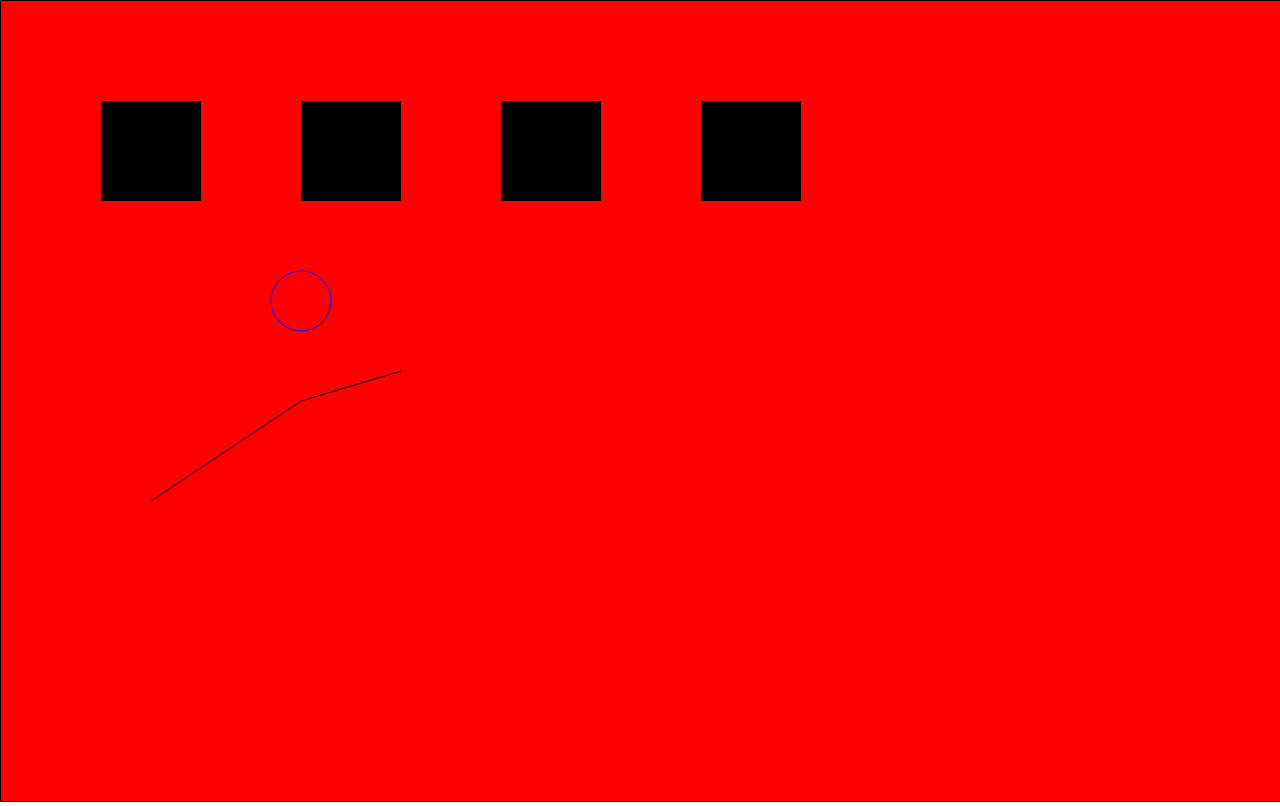
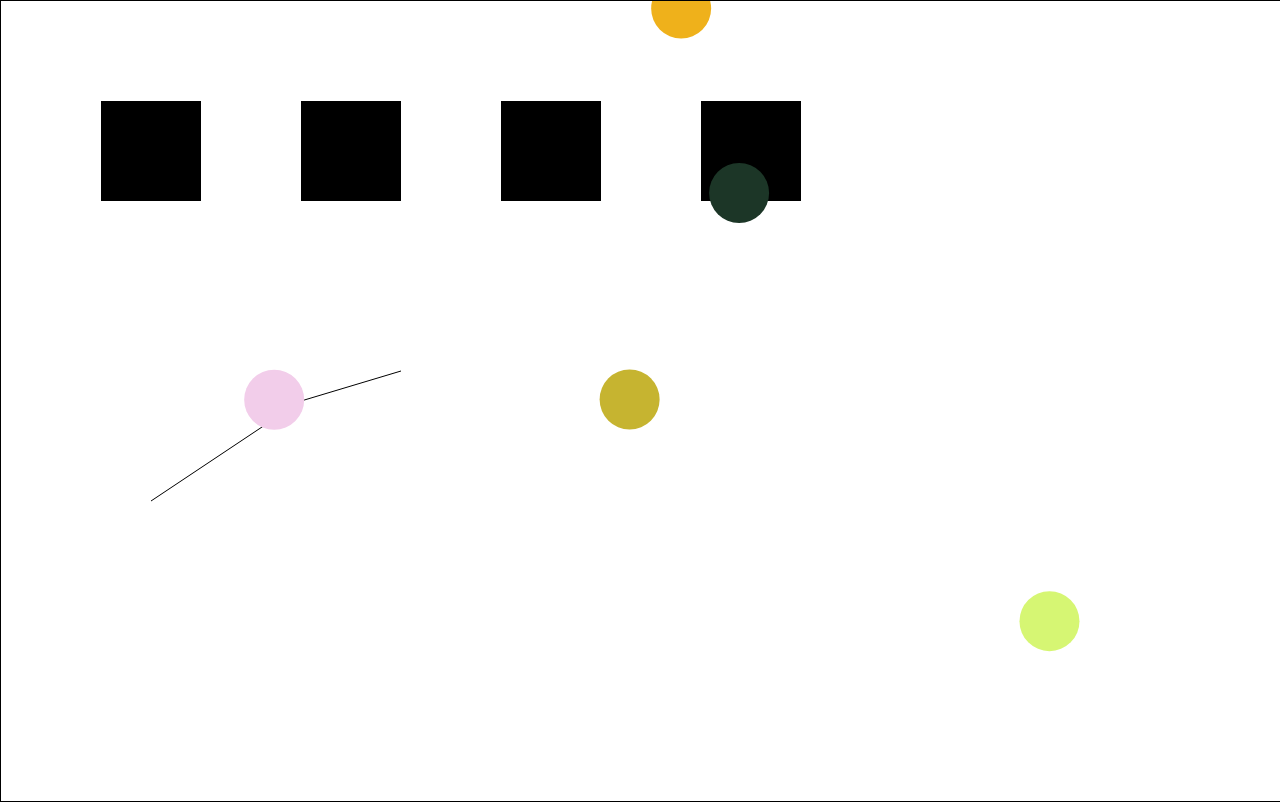
Before and after one commit to Jesse-Tingle/html-canvas-practice, a plain HTML site: page index.html in a window 1280 px wide. Drawn offline with Linux system fonts and the light colour scheme.

Commit message:
circles at random x, y and random colors

```diff
--- a/canvas.js
+++ b/canvas.js
@@ -21,7 +21,17 @@ c.lineTo(400, 370)
 c.stroke()
 
 //arc or circle
-c.beginPath()
-c.arc(300, 300, 30, 0, Math.PI * 2, false)
-c.strokeStyle = "blue"
-c.stroke()
+// c.beginPath()
+// c.arc(300, 300, 30, 0, Math.PI * 2, false)
+// c.strokeStyle = "blue"
+// c.stroke()
+
+for (var i = 0; i < 5; i++) {
+	var randomColor = "#" + Math.floor(Math.random() * 16777215).toString(16)
+	var x = Math.random() * window.innerWidth
+	var y = Math.random() * window.innerHeight
+	c.beginPath()
+	c.arc(x, y, 30, 0, Math.PI * 2, false)
+	c.fillStyle = randomColor
+	c.fill()
+}
--- a/index.html
+++ b/index.html
@@ -6,7 +6,7 @@
 		<style type="text/css">
 			canvas {
 				border: 1px solid black;
-				background-color: red;
+				/* background-color: red; */
 			}
 			body {
 				margin: 0;
```
